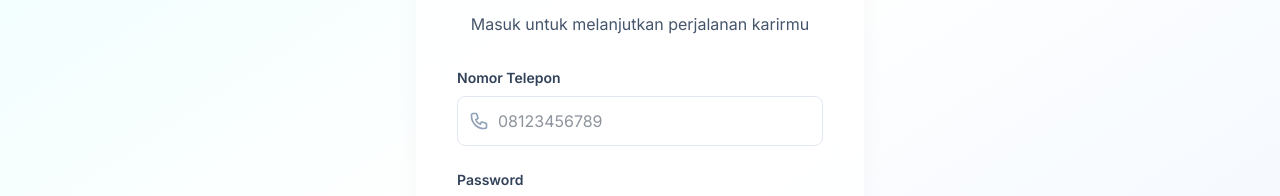
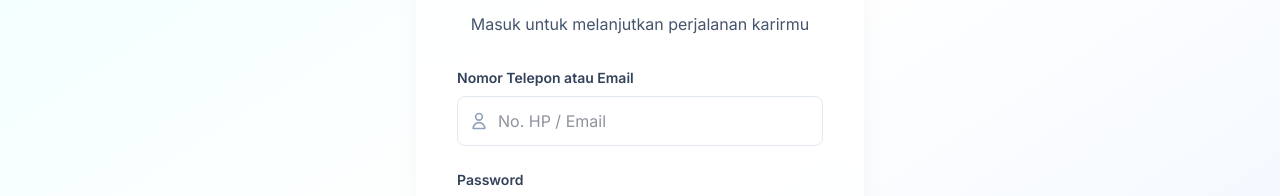
Before and after one commit to wahyuputranto/carikerja-frontend-candidate, a Vue app: page /login in a window 1280 px wide. Shown: the part 317-513 px from the top of the page. Built offline with nearby package versions, Linux system fonts and the light colour scheme.

Commit message:
Login bisa email dan no HP

```diff
--- a/src/stores/auth.js
+++ b/src/stores/auth.js
@@ -68,7 +68,7 @@ export const useAuthStore = defineStore('auth', () => {
 
     // Actions
     async function login(credentials) {
-        console.log('[AUTH] Login attempt for phone:', credentials.phone)
+        console.log('[AUTH] Login attempt for:', credentials.identifier)
         loading.value = true
         error.value = null
 
--- a/src/views/auth/LoginPage.vue
+++ b/src/views/auth/LoginPage.vue
@@ -38,26 +38,26 @@
         <!-- Login Form -->
         <form @submit.prevent="handleLogin" class="space-y-6">
           <div>
-            <label for="phone" class="block text-sm font-semibold text-slate-700 mb-2">
-              Nomor Telepon
+            <label for="identifier" class="block text-sm font-semibold text-slate-700 mb-2">
+              Nomor Telepon atau Email
             </label>
             <div class="relative group">
               <div class="absolute inset-y-0 left-0 pl-3 flex items-center pointer-events-none">
                 <svg class="w-5 h-5 text-slate-400 group-focus-within:text-primary-500 transition-colors" fill="none" stroke="currentColor" viewBox="0 0 24 24">
-                  <path stroke-linecap="round" stroke-linejoin="round" stroke-width="2" d="M3 5a2 2 0 012-2h3.28a1 1 0 01.948.684l1.498 4.493a1 1 0 01-.502 1.21l-2.257 1.13a11.042 11.042 0 005.516 5.516l1.13-2.257a1 1 0 011.21-.502l4.493 1.498a1 1 0 01.684.949V19a2 2 0 01-2 2h-1C9.716 21 3 14.284 3 6V5z" />
+                  <path stroke-linecap="round" stroke-linejoin="round" stroke-width="2" d="M16 7a4 4 0 11-8 0 4 4 0 018 0zM12 14a7 7 0 00-7 7h14a7 7 0 00-7-7z" />
                 </svg>
               </div>
               <input
-                id="phone"
-                v-model="form.phone"
-                type="tel"
-                placeholder="08123456789"
+                id="identifier"
+                v-model="form.identifier"
+                type="text"
+                placeholder="No. HP / Email"
                 class="input w-full !pl-10 focus:outline-none focus:ring-2 focus:ring-primary-500 focus:border-transparent transition-all"
-                :class="{ 'input-error border-red-500': errors.phone }"
+                :class="{ 'input-error border-red-500': errors.identifier }"
                 required
               />
             </div>
-            <p v-if="errors.phone" class="mt-1 text-sm text-red-600">{{ errors.phone }}</p>
+            <p v-if="errors.identifier" class="mt-1 text-sm text-red-600">{{ errors.identifier }}</p>
           </div>
 
           <div>
@@ -144,7 +144,7 @@ const router = useRouter()
 const authStore = useAuthStore()
 
 const form = ref({
-  phone: '',
+  identifier: '',
   password: '',
   remember: false
 })
@@ -160,8 +160,8 @@ const handleLogin = async () => {
   errors.value = {}
 
   // Basic validation
-  if (!form.value.phone) {
-    errors.value.phone = 'Nomor telepon wajib diisi'
+  if (!form.value.identifier) {
+    errors.value.identifier = 'Email atau Nomor Telepon wajib diisi'
     return
   }
 
@@ -174,7 +174,7 @@ const handleLogin = async () => {
 
   try {
     const result = await authStore.login({
-      phone: form.value.phone,
+      identifier: form.value.identifier,
       password: form.value.password
     })
 
```
